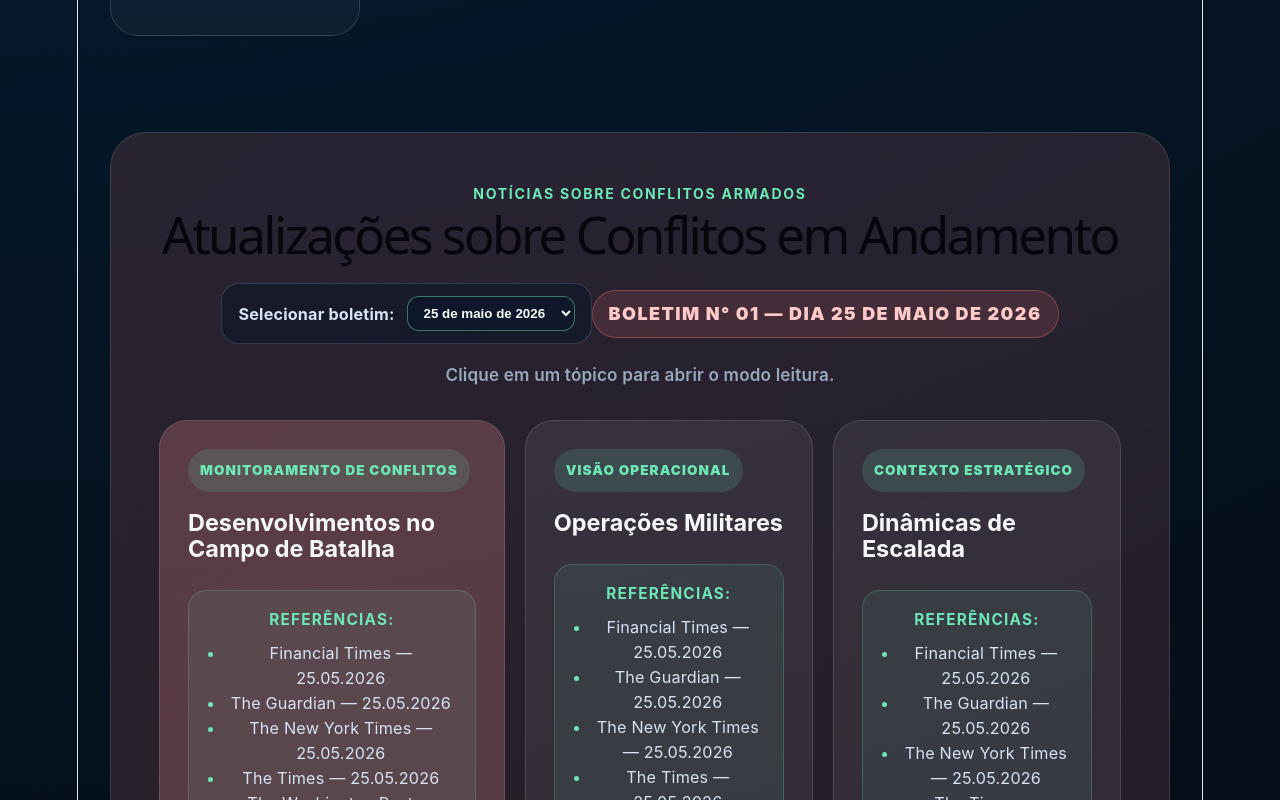
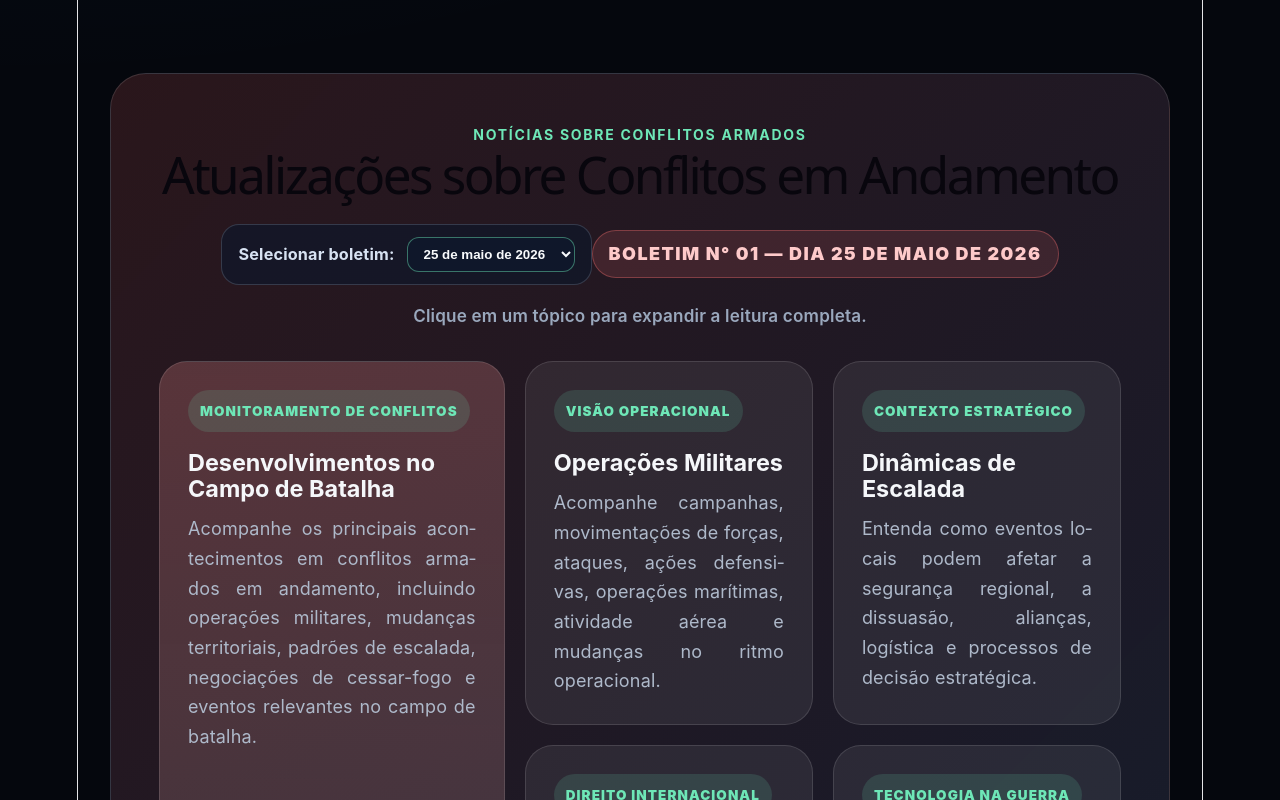
Before and after one commit to albuca09/WarAffairsToday, a React (Vite) app: page / in a window 1280 px wide. Shown: the part 2000-2800 px from the top of the page. Built offline with nearby package versions, Linux system fonts and the light colour scheme.

Commit message:
Add bulletin references inside each section

```diff
--- a/src/App.css
+++ b/src/App.css
@@ -120,6 +120,8 @@ h1 {
   color: #b7c3d8;
   font-size: 1.25rem;
   line-height: 1.7;
+  text-align: justify;
+  text-justify: inter-word;
 }
 
 .hero-buttons {
@@ -290,6 +292,9 @@ h1 {
 .conflict-card p {
   color: #aeb9ca;
   line-height: 1.65;
+  text-align: justify;
+  text-justify: inter-word;
+  hyphens: auto;
 }
 
 .conflict-section {
@@ -488,7 +493,7 @@ h1 {
 .conflict-grid.reading-mode .conflict-card {
   width: 100%;
   max-width: 100%;
-  padding: 40px;
+  padding: 44px;
   transform: none;
 }
 
@@ -504,32 +509,69 @@ h1 {
 .conflict-grid.reading-mode .conflict-card h3 {
   font-size: clamp(1.8rem, 3vw, 2.8rem);
   line-height: 1.15;
-  margin-bottom: 20px;
+  margin-bottom: 22px;
 }
 
 .conflict-grid.reading-mode .conflict-card p {
-  font-size: 1.08rem;
-  line-height: 1.85;
+  font-size: 1.1rem;
+  line-height: 1.9;
   max-width: 100%;
+  text-align: justify;
+  text-justify: inter-word;
+  hyphens: auto;
 }
 
-.conflict-grid.reading-mode .section-references {
-  margin: 22px 0 26px;
+.section-references {
+  margin: 24px 0 28px;
+  padding: 16px 18px;
+  border-radius: 18px;
+  background: rgba(110, 231, 183, 0.08);
+  border: 1px solid rgba(110, 231, 183, 0.22);
 }
 
-.conflict-grid.reading-mode .section-references li {
-  font-size: 0.98rem;
-  line-height: 1.65;
+.section-references strong {
+  display: block;
+  margin-bottom: 8px;
+  color: #6ee7b7;
+  font-size: 0.85rem;
+  text-transform: uppercase;
+  letter-spacing: 0.08em;
 }
 
-.conflict-grid.reading-mode .detail-list {
-  margin-top: 26px;
+.section-references ul {
+  margin: 0;
+  padding-left: 18px;
 }
 
-.conflict-grid.reading-mode .detail-list li {
-  font-size: 1.04rem;
+.section-references li {
+  color: #d7e2f2;
+  line-height: 1.65;
+  font-size: 0.98rem;
+  text-align: justify;
+  text-justify: inter-word;
+}
+
+.section-references li::marker {
+  color: #6ee7b7;
+}
+
+.detail-list {
+  margin: 26px 0 0;
+  padding-left: 18px;
+}
+
+.detail-list li {
+  color: #c7d2e4;
   line-height: 1.9;
   margin-bottom: 20px;
+  font-size: 1.04rem;
+  text-align: justify;
+  text-justify: inter-word;
+  hyphens: auto;
+}
+
+.detail-list li::marker {
+  color: #6ee7b7;
 }
 
 .show-all-button {
@@ -552,54 +594,6 @@ h1 {
 .show-all-button:focus-visible {
   outline: 2px solid rgba(110, 231, 183, 0.75);
   outline-offset: 4px;
-}
-
-.section-references {
-  margin: 16px 0 18px;
-  padding: 16px 18px;
-  border-radius: 18px;
-  background: rgba(110, 231, 183, 0.08);
-  border: 1px solid rgba(110, 231, 183, 0.22);
-}
-
-.section-references strong {
-  display: block;
-  margin-bottom: 8px;
-  color: #6ee7b7;
-  font-size: 0.85rem;
-  text-transform: uppercase;
-  letter-spacing: 0.08em;
-}
-
-.section-references ul {
-  margin: 0;
-  padding-left: 18px;
-}
-
-.section-references li {
-  color: #d7e2f2;
-  line-height: 1.55;
-  font-size: 0.9rem;
-}
-
-.section-references li::marker {
-  color: #6ee7b7;
-}
-
-.detail-list {
-  margin: 18px 0 0;
-  padding-left: 18px;
-}
-
-.detail-list li {
-  color: #c7d2e4;
-  line-height: 1.65;
-  margin-bottom: 12px;
-  font-size: 0.92rem;
-}
-
-.detail-list li::marker {
-  color: #6ee7b7;
 }
 
 @media (max-width: 1000px) {
--- a/src/App.jsx
+++ b/src/App.jsx
@@ -76,37 +76,6 @@ const bulletins = {
         },
       ],
     },
-
-    /*
-      PARA ADICIONAR UM NOVO BOLETIM, COPIE O MODELO ABAIXO
-      E COLOQUE DEPOIS DO BLOCO ACIMA.
-
-    {
-      id: "2026-05-26",
-      label: "26 de maio de 2026",
-      bulletin: "BOLETIM N° 02 — DIA 26 DE MAIO DE 2026",
-      items: [
-        {
-          tag: "Monitoramento de Conflitos",
-          title: "Desenvolvimentos no Campo de Batalha",
-          references: [
-            "Financial Times — 26.05.2026",
-            "The Guardian — 26.05.2026",
-            "The New York Times — 26.05.2026",
-            "The Times — 26.05.2026",
-            "The Washington Post — 26.05.2026",
-          ],
-          text: "Texto introdutório da seção.",
-          featured: true,
-          details: [
-            "Primeiro ponto do boletim.",
-            "Segundo ponto do boletim.",
-            "Terceiro ponto do boletim.",
-          ],
-        },
-      ],
-    },
-    */
   ],
 
   en: [
@@ -250,7 +219,7 @@ function App() {
         referencesLabel: "References",
         selectLabel: "Select bulletin:",
         showAll: "Show all topics",
-        readingHint: "Click a topic to open reading mode.",
+        readingHint: "Click a topic to expand the full reading view.",
       },
 
       technology: {
@@ -395,7 +364,7 @@ function App() {
         referencesLabel: "Referências",
         selectLabel: "Selecionar boletim:",
         showAll: "Ver todos os tópicos",
-        readingHint: "Clique em um tópico para abrir o modo leitura.",
+        readingHint: "Clique em um tópico para expandir a leitura completa.",
       },
 
       technology: {
@@ -482,6 +451,8 @@ function App() {
   const selectedBulletin =
     availableBulletins.find((bulletin) => bulletin.id === selectedBulletinId) ||
     availableBulletins[0];
+
+  const isReadingMode = activeTopicIndex !== null;
 
   useEffect(() => {
     setActiveTopicIndex(null);
@@ -625,11 +596,11 @@ function App() {
             <p className="bulletin-label">{selectedBulletin.bulletin}</p>
           )}
 
-          {activeTopicIndex === null && (
+          {!isReadingMode && (
             <p className="reading-hint">{t.conflicts.readingHint}</p>
           )}
 
-          {activeTopicIndex !== null && (
+          {isReadingMode && (
             <button
               className="show-all-button"
               onClick={() => setActiveTopicIndex(null)}
@@ -641,9 +612,7 @@ function App() {
 
         <div
           className={
-            activeTopicIndex !== null
-              ? "conflict-grid reading-mode"
-              : "conflict-grid"
+            isReadingMode ? "conflict-grid reading-mode" : "conflict-grid"
           }
         >
           {visibleConflictItems.map(({ item, index }) => (
@@ -665,7 +634,9 @@ function App() {
                 <h3>{item.title}</h3>
               </button>
 
-              {item.references && (
+              <p>{item.text}</p>
+
+              {isReadingMode && item.references && (
                 <div className="section-references">
                   <strong>{t.conflicts.referencesLabel}:</strong>
                   <ul>
@@ -676,9 +647,7 @@ function App() {
                 </div>
               )}
 
-              <p>{item.text}</p>
-
-              {item.details && (
+              {isReadingMode && item.details && (
                 <ul className="detail-list">
                   {item.details.map((detail) => (
                     <li key={detail}>{detail}</li>
```
